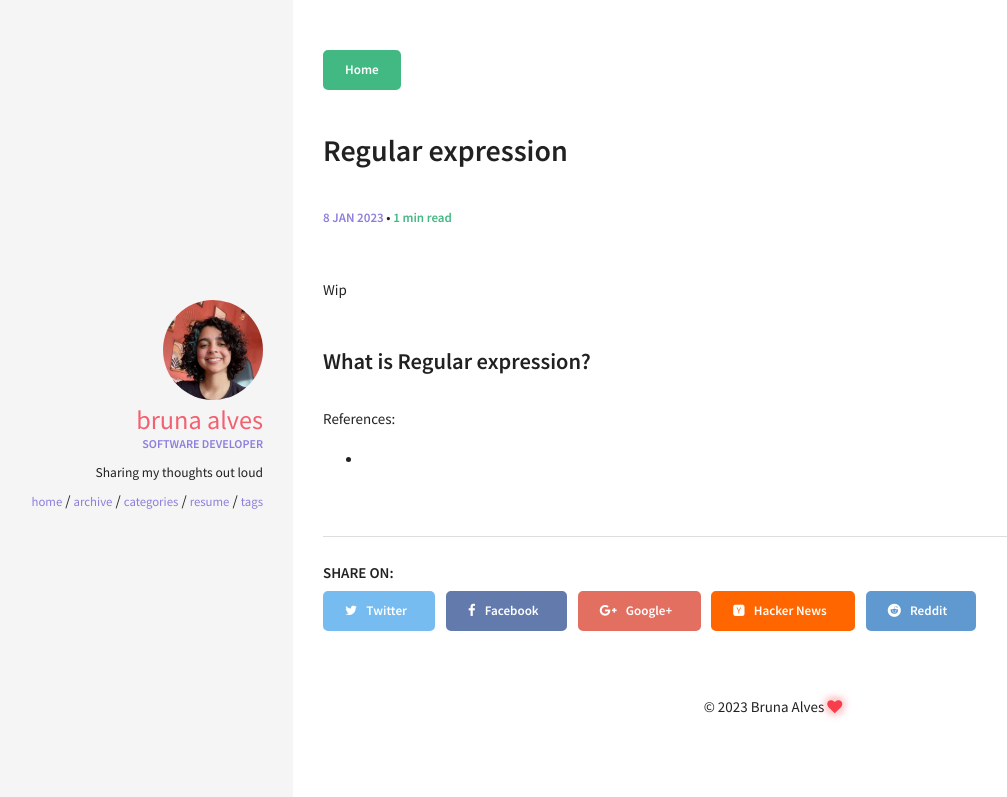
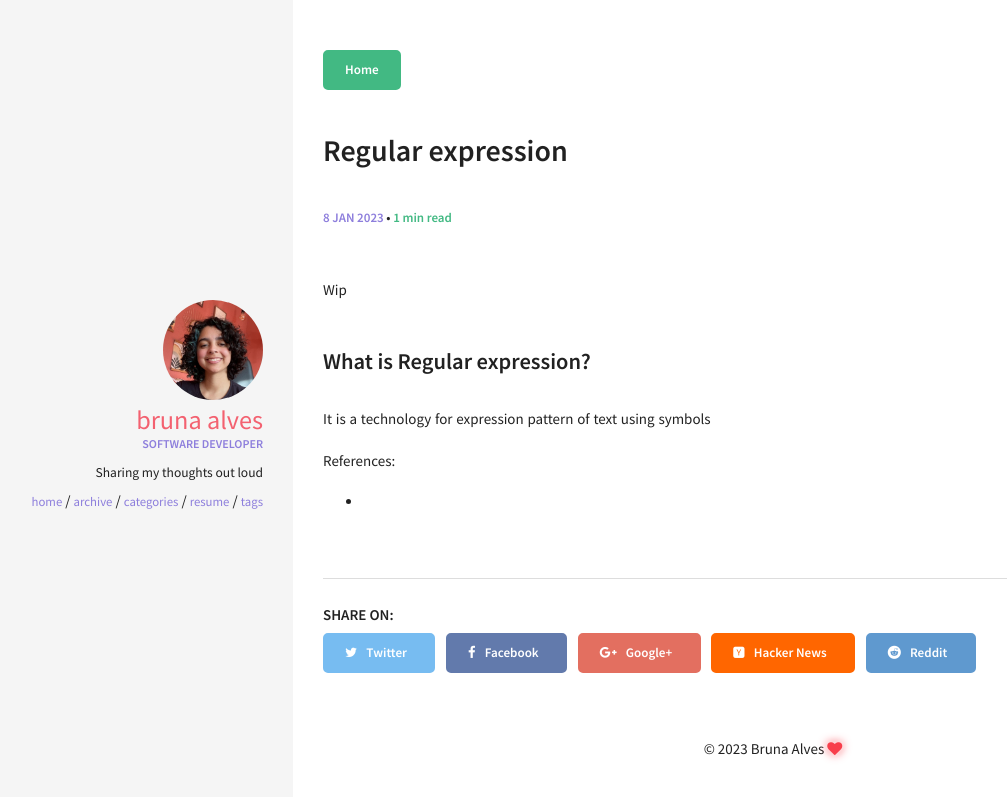
Before and after one commit to BrunaAlves/brunaalves.github.io, a Jekyll site: the page built from _posts/2023-01-08-regular-expression.md, in a window 1280 px wide. Shown: the top 797 px of the page, without its empty margins (27-1034 px from the left). Built offline with Jekyll 4.4.1, drawn with Linux system fonts in a browser that asks for light colours.

Commit message:
description

```diff
--- a/_posts/2023-01-08-regular-expression.md
+++ b/_posts/2023-01-08-regular-expression.md
@@ -12,7 +12,7 @@ Wip
 
 ### What is Regular expression?
 
-
+It is a technology for expression pattern of text using symbols
 
 References:
 
```
